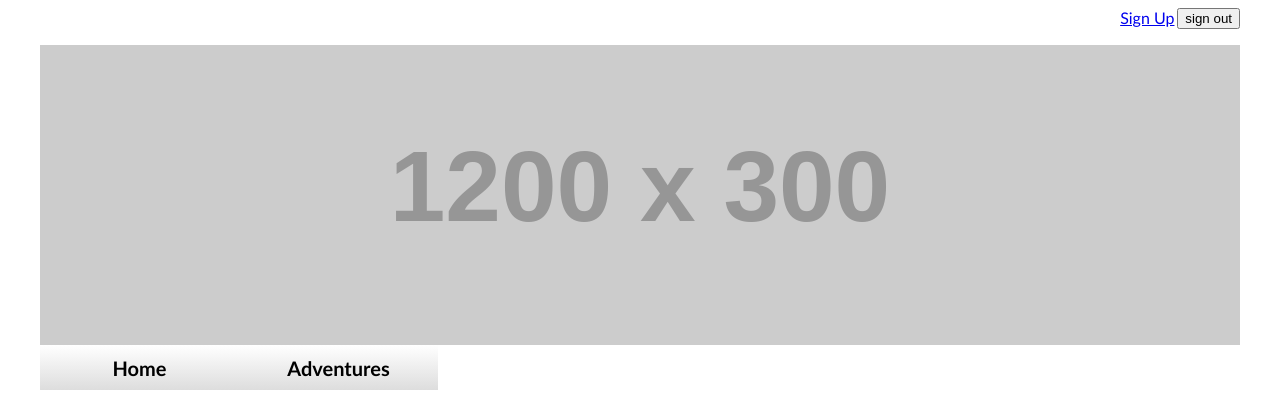
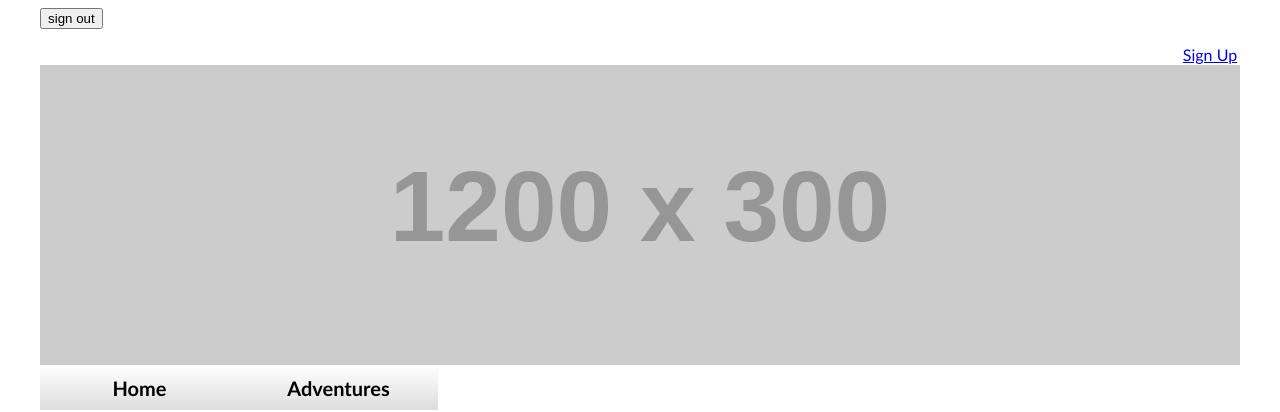
Before and after one commit to TheBlackBloodyUnicorn/pico_wanderblog, a PHP site: page / in a window 1280 px wide. Shown: the top 412 px of the page. Run offline with PHP 8.4, Linux system fonts and the light colour scheme; the visitor is signed in with stand-in values (Sample User, id 1); grey boxes labelled with a size stand in for pictures from a placeholder-image service; some libraries are stand-ins or nearby versions.

Commit message:
css tweaks

```diff
--- a/views/style.css
+++ b/views/style.css
@@ -95,7 +95,10 @@ nav a:active{
 }
 
 #topbar{
-    float: right;
+    /*float: right;*/
+    margin-left: auto;
+    margin-right: auto;
+    width: 1200px;
 }
 
 footer{
```
